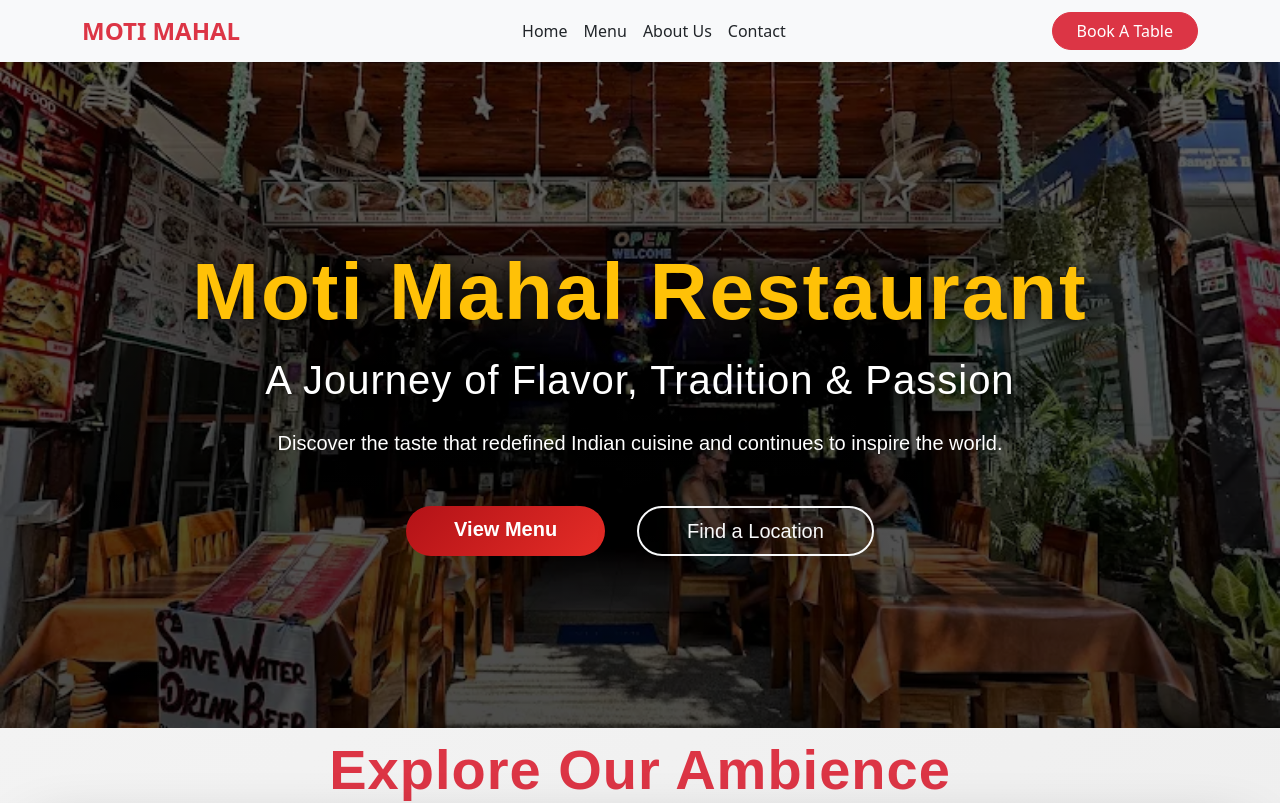
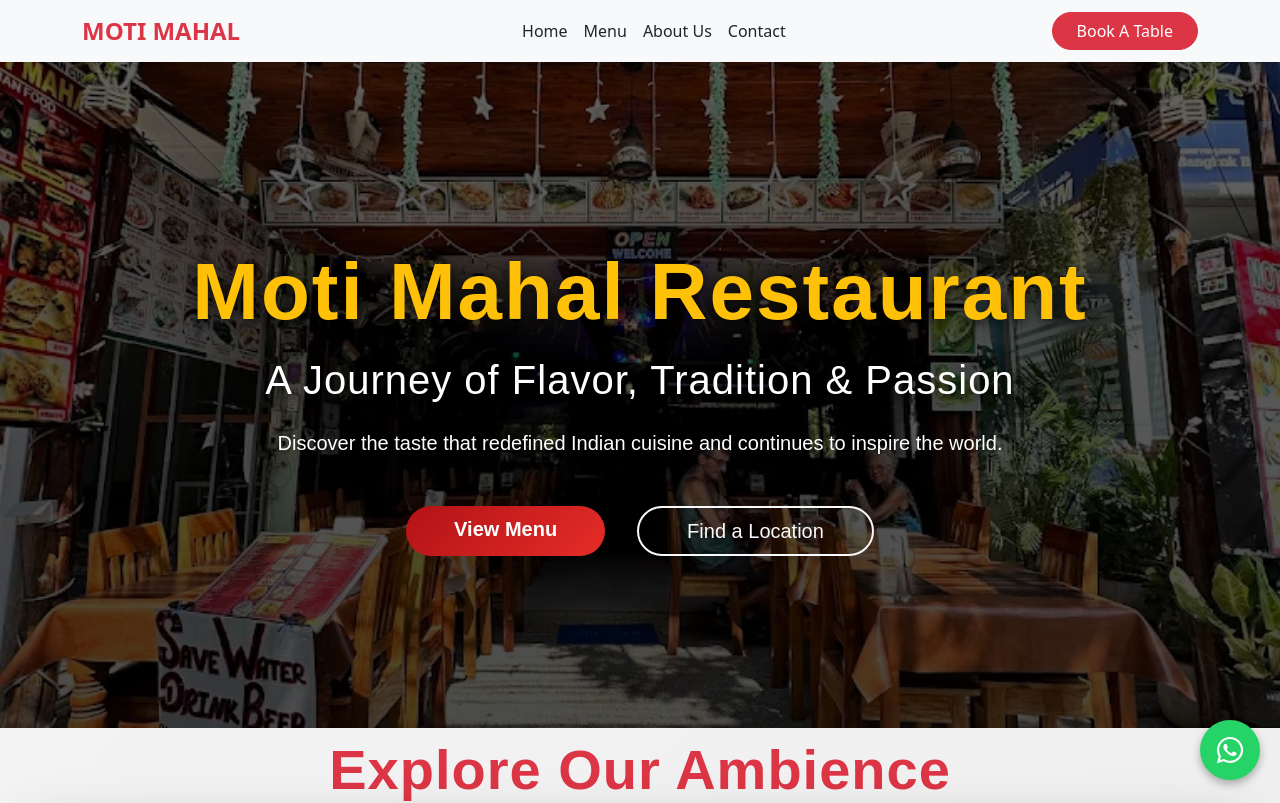
Before and after one commit to ayush062004/moti-mahal-frontend, a React (Vite) app: page / in a window 1280 px wide. Shown: the top 803 px of the page. Built offline with nearby package versions, Linux system fonts and the light colour scheme.

Commit message:
Updated App.jsx and added WhatsApp button

```diff
--- a/package.json
+++ b/package.json
@@ -14,6 +14,7 @@
     "bootstrap": "^5.3.8",
     "react": "^19.2.0",
     "react-dom": "^19.2.0",
+    "react-icons": "^5.5.0",
     "react-router-dom": "^7.10.1"
   },
   "devDependencies": {
--- a/src/App.jsx
+++ b/src/App.jsx
@@ -7,23 +7,25 @@ import About from "./pages/About.jsx";
 import Contact from "./pages/Contact.jsx";
 import BookTable from "./pages/Booktable.jsx";
 import Location from "./pages/Location.jsx";
+import WhatsAppButton from "./components/WhatsAppButton.jsx";   // ✅ ADD THIS
 
 function App() {
   return (
     <Router>
       <Header />
 
-      {/* 🔥 NO w-100, NO container, just plain wrapper */}
       <div style={{ width: "100%", overflowX: "hidden" }}>
         <Routes>
           <Route path="/" element={<Home />} />
           <Route path="/menu" element={<Menu />} />
           <Route path="/about" element={<About />} />
           <Route path="/contact" element={<Contact />} />
-          <Route path="/booktable" element={<BookTable/>} />
-          <Route path="/location" element={<Location/>} />
+          <Route path="/booktable" element={<BookTable />} />
+          <Route path="/location" element={<Location />} />
         </Routes>
       </div>
+
+      <WhatsAppButton />   {/* ✅ ADD THIS */}
 
       <Footer />
     </Router>
--- /dev/null
+++ b/src/components/WhatsAppButton.jsx
@@ -0,0 +1,35 @@
+import React from "react";
+import { FaWhatsapp } from "react-icons/fa";
+
+function WhatsAppButton() {
+  const phoneNumber = "919696771353"; // Replace with your number
+  const message = "Hello Moti Mahal Restaurant, I want to order food";
+
+  return (
+    <a
+      href={`https://wa.me/${phoneNumber}?text=${encodeURIComponent(message)}`}
+      target="_blank"
+      rel="noopener noreferrer"
+      style={styles.whatsapp}
+    >
+      <FaWhatsapp size={30} />
+    </a>
+  );
+}
+
+const styles = {
+  whatsapp: {
+    position: "fixed",
+    bottom: "20px",
+    right: "20px",
+    backgroundColor: "#25D366",
+    color: "white",
+    padding: "15px",
+    borderRadius: "50%",
+    boxShadow: "0 4px 8px rgba(0,0,0,0.3)",
+    zIndex: 1000,
+    textAlign: "center",
+  },
+};
+
+export default WhatsAppButton;
--- a/src/pages/Home.jsx
+++ b/src/pages/Home.jsx
@@ -117,9 +117,7 @@ const Home = () => {
                                 <div className="card-body text-center">
                                     <h5 className="card-title fw-bold text-danger">{dish.name}</h5>
                                     <p className="card-text text-muted">{dish.description}</p>
-                                    <Link to="/menu" className="btn btn-outline-danger mt-2">
-                                        View Details
-                                    </Link>
+
                                 </div>
                             </div>
                         </div>
```
Also changed, not shown: 1 other file (tests, documents, lock files or other folders).
